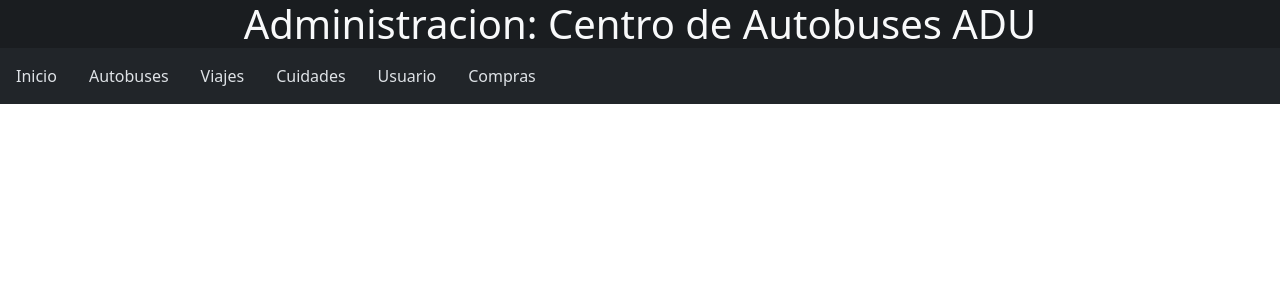
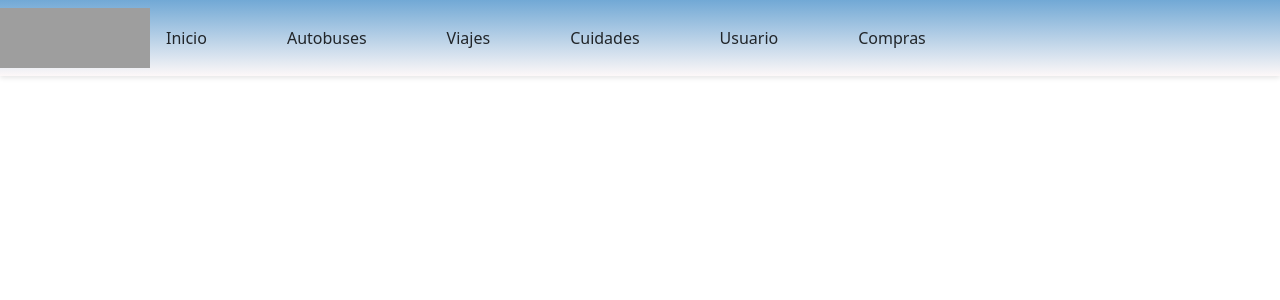
Before and after one commit to alxndro373/PagWeb, a React (Vite) app in the folder client/: page / in a window 1280 px wide. Shown: the top 300 px of the page. Built offline with nearby package versions, Linux system fonts and the light colour scheme; grey boxes are pictures that could not be loaded.

Commit message:
fix styles

```diff
--- a/client/src/administrador/components/Navbar.jsx
+++ b/client/src/administrador/components/Navbar.jsx
@@ -1,32 +1,36 @@
 import { Link } from "react-router-dom"
+import logo from "../assets/ADU.png"
 
 const Nav = () => {
     return (
         <>
-        <div>
-        <h1 className='bg-dark-subtle text-light text-center mb-0' data-bs-theme="dark">Administracion: Centro de Autobuses ADU</h1>
-        </div>
-        <nav className="navbar bg-dark" data-bs-theme="dark" >
-            <ul className="nav">
-                <li className="nav-item ">
+
+        <nav className="navbar h-25" style={
+            {background: "linear-gradient(rgba(106, 164, 211, 0.948) ,rgb(253, 248, 248))",
+            boxShadow: "0 2px 5px rgba(0, 0, 0, 0.1)"}} >
+
+            <ul className="nav d-flex align-items-center ">
+            <img src={logo} alt="" style={{width:150, height: "60px", objectFit:"cover"} } />
+                <li className="nav-item me-5">
                     <Link className="nav-link text-body" to="/">Inicio</Link>
                 </li>
-                <li className="nav-item">
+                <li className="nav-item me-5">
                     <Link className="nav-link text-body" to="/administradorAutobus">Autobuses</Link>
                 </li>
-                <li className="nav-item">
+                <li className="nav-item me-5">
                     <Link className="nav-link text-body" to="/newViaje">Viajes</Link>
                 </li>
-                <li className="nav-item">
+                <li className="nav-item me-5">
                     <Link className="nav-link text-body" to="/administradorCuidad">Cuidades</Link>
                 </li>
-                <li className="nav-item">
+                <li className="nav-item me-5">
                     <Link className="nav-link text-body" to="/newUsuario">Usuario</Link>
                 </li>
                 <li className="nav-item">
                     <Link className="nav-link text-body" to="/newCompra">Compras</Link>
                 </li>
             </ul>
+
         </nav>
         </>
     )
```
